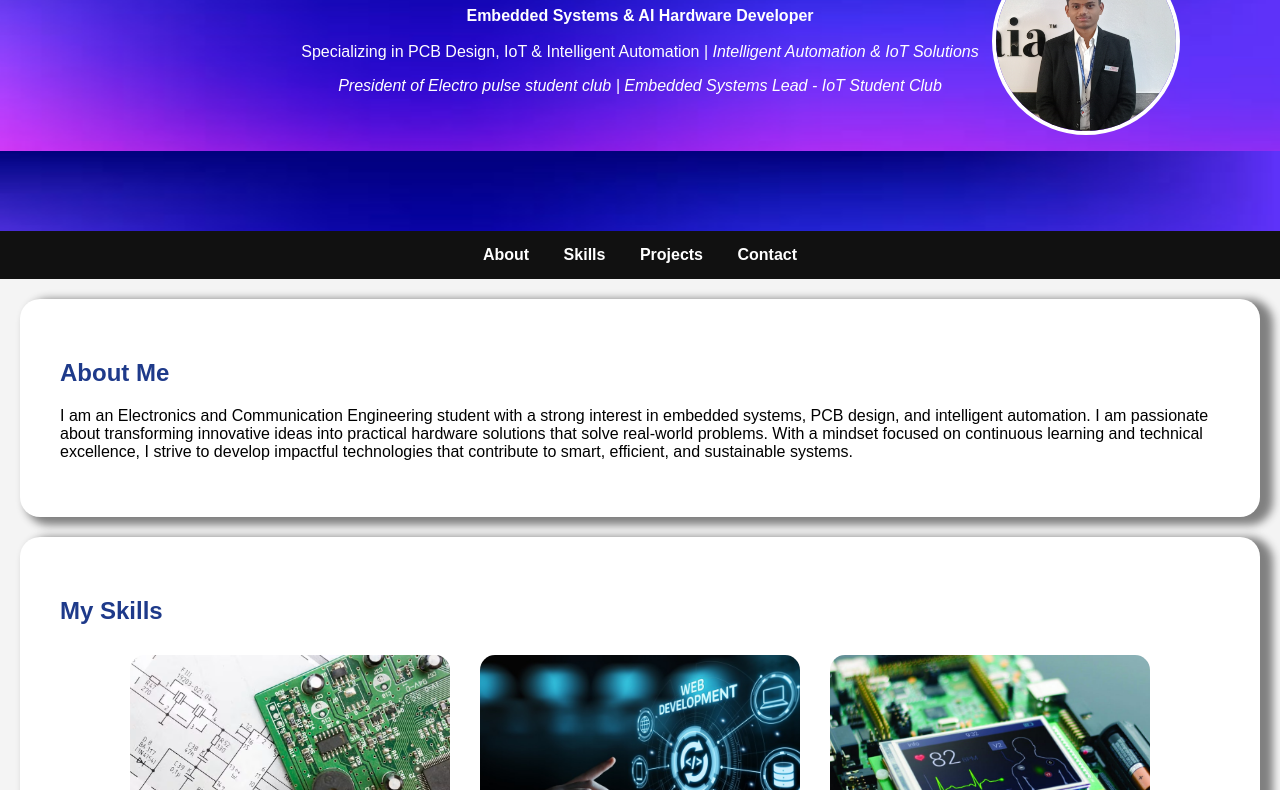
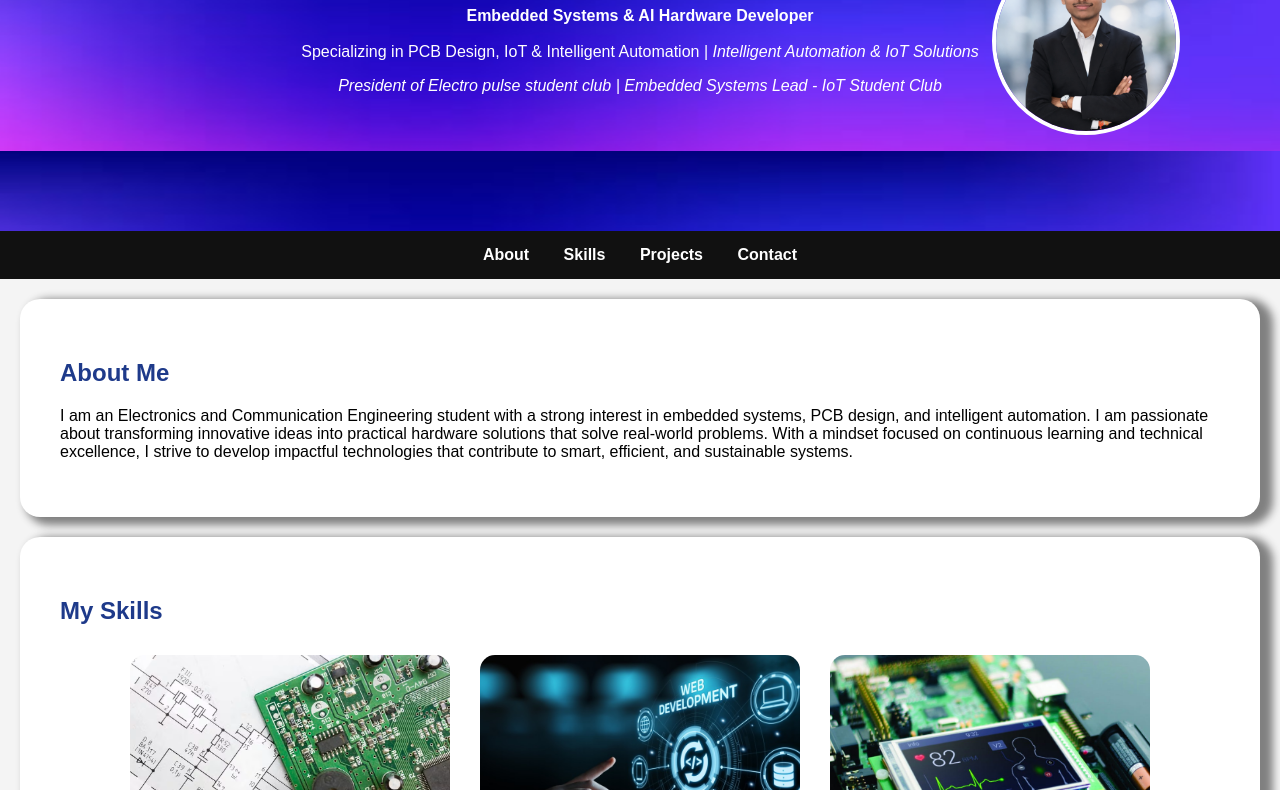
Before and after one commit to Nikhil-Misal-24/Portfolio-Website, a plain HTML site: page index.html in a window 1280 px wide. Shown: the part 113-903 px from the top of the page. Drawn offline with Linux system fonts and the light colour scheme.

Commit message:
Fix profile image source and clean up HTML
Updated profile image source and fixed HTML formatting.

```diff
--- a/index.html
+++ b/index.html
@@ -17,7 +17,7 @@
     </header>
     <header>
         <div class="profile">
-            <img src="My_Photo.jpg" alt="Nikhil Misal">
+            <img src="My_(Profile1)Photo.jpg.png" alt="Nikhil Misal">
         </div>
     </header>
 
```
